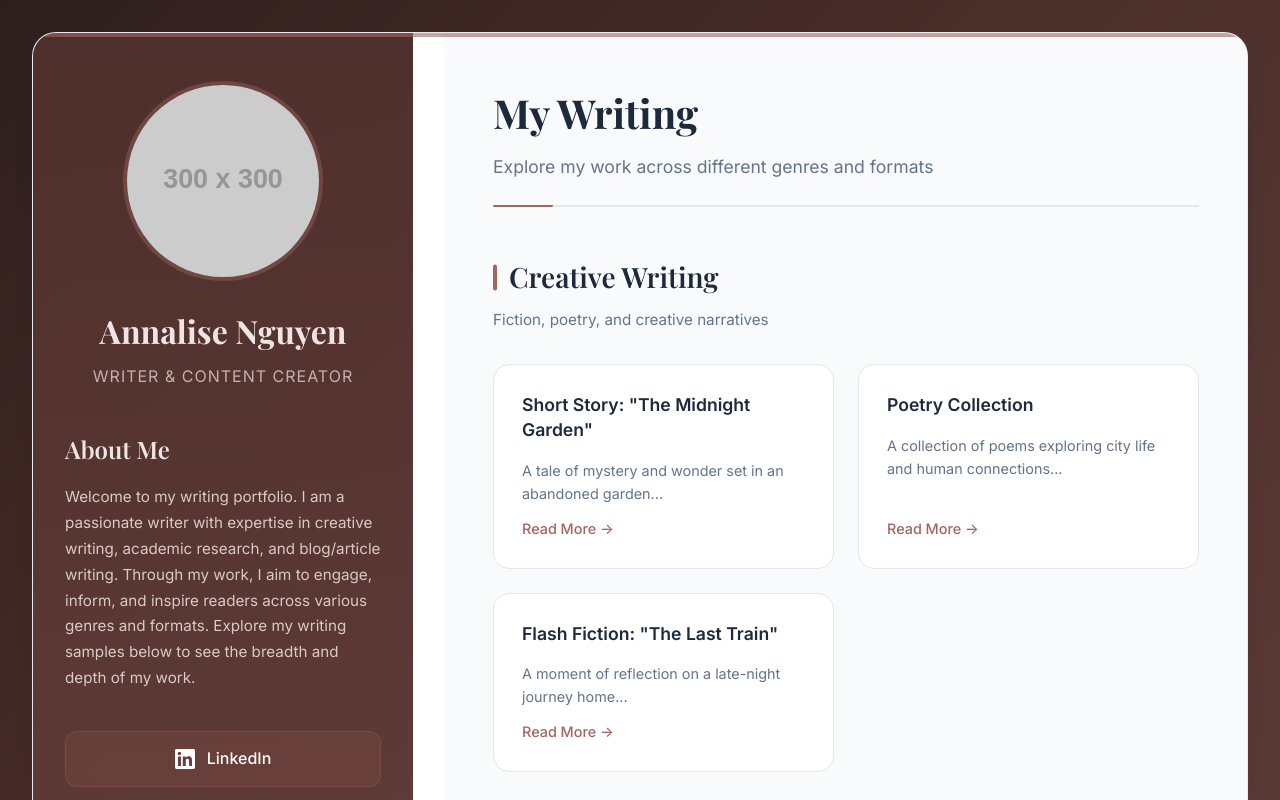
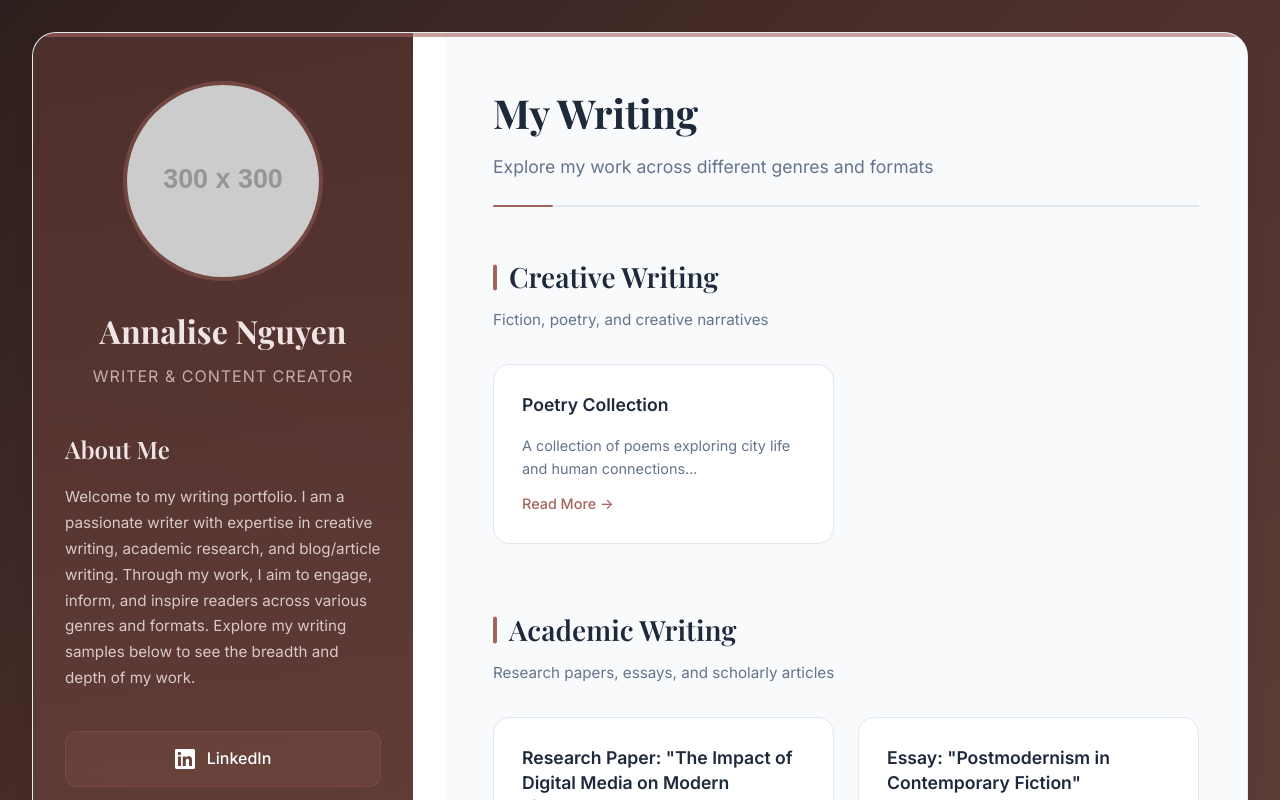
Before and after one commit to annalisenguyen/portfolio, a React (Vite) app: page / in a window 1280 px wide. Shown: the top 800 px of the page. Built offline with nearby package versions, Linux system fonts and the light colour scheme.

Commit message:
Delete Sections

```diff
--- a/src/data/posts.js
+++ b/src/data/posts.js
@@ -18,22 +18,6 @@
  */
 
 let posts = [
-  {
-    slug: 'midnight-garden',
-    title: 'Short Story: "The Midnight Garden"',
-    category: 'creative',
-    excerpt: 'A tale of mystery and wonder set in an abandoned garden...',
-    date: '2024-01-15',
-    author: 'Annalise Nguyen',
-    tags: ['fiction', 'short story', 'mystery'],
-    content: `
-      <p>In the heart of the old city, where the modern world had forgotten to look, there stood a garden that only came alive at midnight.</p>
-      <p>The iron gates, rusted and forgotten, creaked open only when the moon reached its zenith. Those who dared to enter found themselves in a world where time moved differently, where flowers bloomed in shades that didn't exist in daylight.</p>
-      <p>Sarah discovered it by accident one late night, returning home from her shift at the hospital. The glow from within the garden caught her eye—a soft, ethereal light that seemed to pulse with its own heartbeat.</p>
-      <p>She pushed open the gate, and as she stepped inside, the world outside faded away. The garden welcomed her, its paths winding through beds of midnight roses and starlight lilies. In the center stood an ancient oak, its branches reaching toward a sky that seemed closer than it should be.</p>
-      <p>That night, Sarah learned that some places exist between the cracks of reality, waiting for those who need them most.</p>
-    `
-  },
   {
     slug: 'urban-echoes',
     title: 'Poetry Collection',
@@ -64,21 +48,6 @@ let posts = [
         While we below<br/>
         Touch each other's lives</p>
       </div>
-    `
-  },
-  {
-    slug: 'last-train',
-    title: 'Flash Fiction: "The Last Train"',
-    category: 'creative',
-    excerpt: 'A moment of reflection on a late-night journey home...',
-    date: '2024-03-05',
-    author: 'Annalise Nguyen',
-    tags: ['flash fiction', 'reflection'],
-    content: `
-      <p>The last train of the night was always the quietest. Empty seats stretched out before him, each one holding the ghost of a conversation that had happened hours earlier.</p>
-      <p>Marcus found his usual spot—window seat, third car from the front. The city lights blurred past, streaks of gold and white against the dark sky. He watched his reflection in the glass, superimposed over the passing world.</p>
-      <p>In that liminal space between stations, between the day that was and the day that would be, Marcus felt most like himself. No expectations, no roles to play. Just a man on a train, moving through the night.</p>
-      <p>When the train pulled into his stop, he gathered his things and stepped onto the platform. The doors closed behind him with a soft hiss, and the train continued into the darkness, carrying its emptiness to the next station.</p>
     `
   },
   {
```
